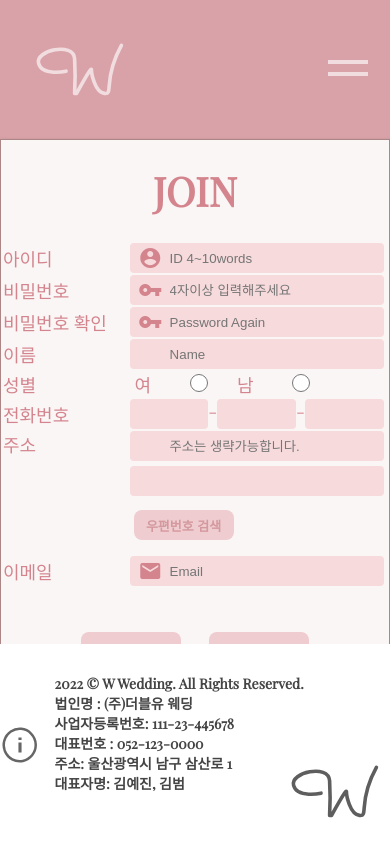
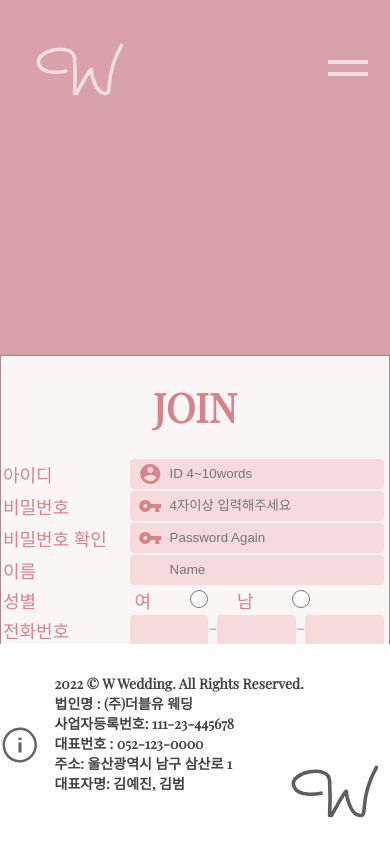
Before and after one commit to simajin/dress_shop_client, a React (Create React App) app: page /register in a window 390 px wide. Shown: the top 842 px of the page. Built offline with nearby package versions, Linux system fonts and the light colour scheme.

Commit message:
회원가입 수정

```diff
--- a/src/components/Join.css
+++ b/src/components/Join.css
@@ -137,7 +137,8 @@
     #joinForm {
         width: 100%;
         height: 90vh;
-        margin-top: 10vh;
+        /* margin-top: 10vh; */
+        margin-top: 300px;
         margin-bottom: 200px;
     }
     #joinForm h2{
```
